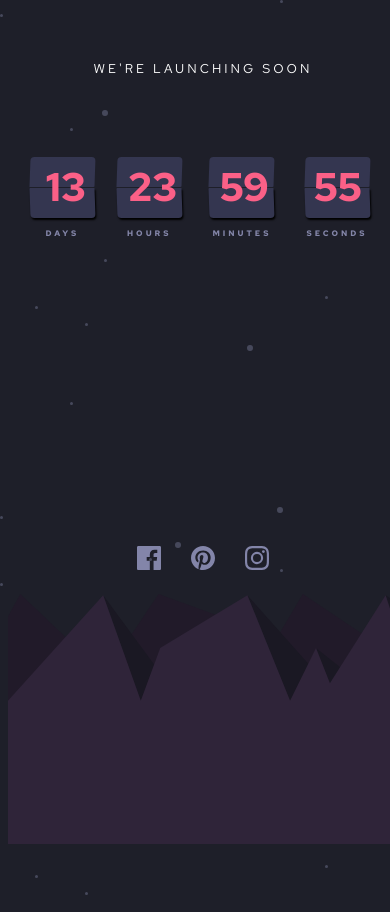
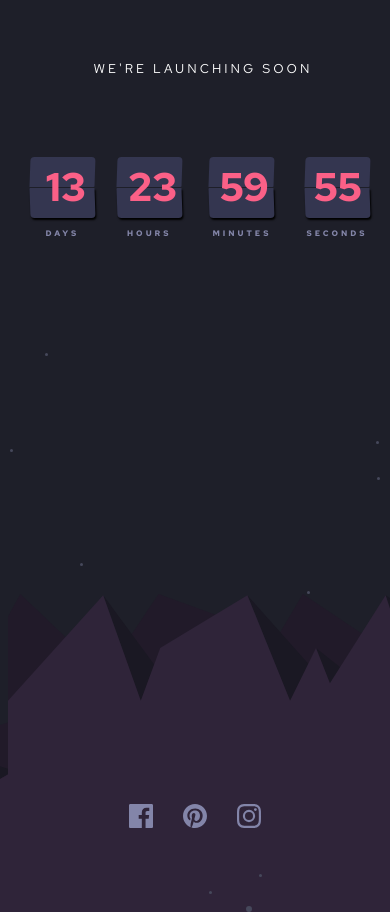
Before and after one commit to ARMANIE4L/launch-countdown, a plain HTML site: page index.html in a window 390 px wide. Drawn offline with Linux system fonts and the light colour scheme.

Commit message:
Update style.css

```diff
--- a/style.css
+++ b/style.css
@@ -6,9 +6,11 @@
 body {
     background-color: hsl(235, 16%, 14%);
     font-family: redhat;
-    background-image: url(./images/bg-stars.svg);
+    background-image: url(./images/bg-stars.svg), url(./images/pattern-hills.svg);
+    background-repeat: no-repeat;
+    background-position: bottom;
+    height: 100vh;
     width: 100%;
-    min-height: 100vh;
 }
 
 #background {
@@ -81,14 +83,15 @@ span p {
 
 #socialMediaCont {
     position: relative;
-    /* bottom: 100px;
-    right: 40%; */
+    position: absolute;
+    bottom: 1rem;
+    left: 50%;
+    transform: translateX(-50%);
     display: flex;
     justify-content: center;
     align-content: end;
-    margin-top: 200px;
+    /* margin-top: 200px; */
     z-index: 2;
-    /* position: relative; */
     gap: 30px;
 }
 
@@ -179,8 +182,10 @@ hr {
     }
 
     #socialMediaCont {
-        margin-top: 300px;
-        position: relative;
+        position: absolute;
+        bottom: 1rem;
+        left: 50%;
+        transform: translateX(-50%);
     }
 
     #background {
```
